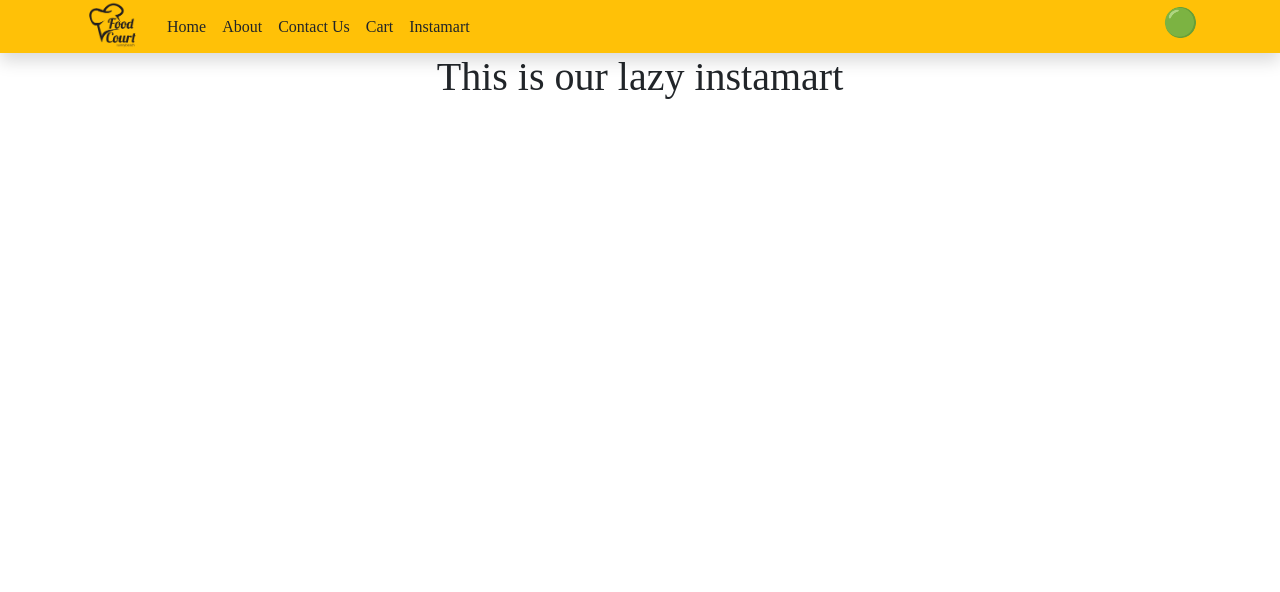
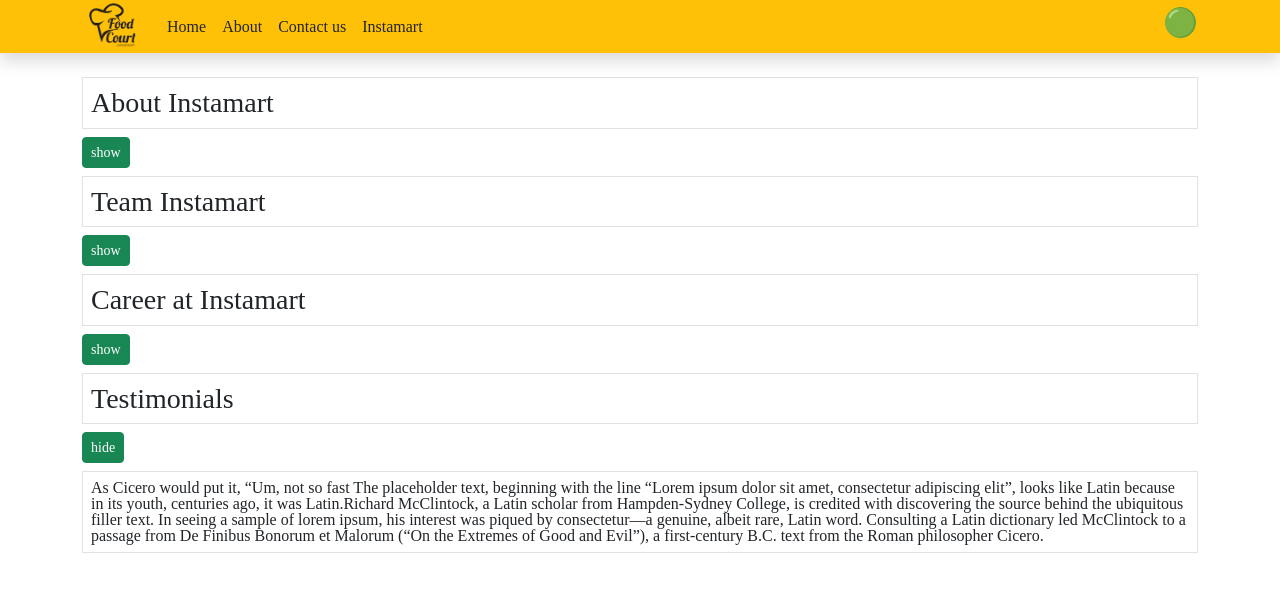
Before and after one commit to NikhilM09/React-Basics, a React (Create React App) app in the folder sample_project/: page /instamart in a window 1280 px wide. Shown: the top 592 px of the page. Built offline with nearby package versions, Linux system fonts and the light colour scheme.

Commit message:
session 17 and 18 (accordion example with lifting the state up)

```diff
--- a/sample_project/src/App.js
+++ b/sample_project/src/App.js
@@ -1,4 +1,5 @@
 import './App.css';
+import {useState} from 'react';
 import Header from './components/Header';
 import TextForm from './components/TextForm';
 import Body from './components/Body';
@@ -10,7 +11,7 @@
 function App() {
   return (
     <div className="site-wrapper">
-      <Header logo={logo} label1="Home" label2="About" label3="Contact Us" label4="Cart" />
+      <Header logo={logo} label1="Home" label2="About" label3="Contact us" label5="Instamart"/>
       <Outlet/>
       {/* <TextForm/> */}
     </div>
--- a/sample_project/src/components/Body.js
+++ b/sample_project/src/components/Body.js
@@ -31,7 +31,7 @@
         { restaurantObj?.collection.length === 0 ? <h1>No restaurant found</h1> :
           restaurantObj?.collection.map((card) => {
             // console.log("cardarray", cardArray.length)
-            return !card ? <h1>No restaurant found</h1> : <Restaurantcard {...card.data} key={card.data.id} />
+            return !card ? <h1>No restaurant found</h1> : <Restaurantcard {...card.data} key={card.data.id}/>
           }
           )
         }
--- a/sample_project/src/components/Header.js
+++ b/sample_project/src/components/Header.js
@@ -2,7 +2,7 @@
 import {Link} from 'react-router-dom';
 import useOnline from '../utilities/useOnline';
 
-const Header = ({logo, label1, label2, label3, label4}) => {
+const Header = ({logo, label1, label2, label3, label5}) => {
     // console.log("render is called");
     const network_status = useOnline();
     const [title, setTitle] = useState("navbar");
@@ -33,13 +33,10 @@
                             </ul>
                         </li> */}
                         <li className="nav-item">
-                            <Link className="nav-link text-dark" to={"/"+label3} tabIndex="-1" aria-disabled="true">{label3}</Link>
+                            <Link className="nav-link text-dark" to={"/contact_us"} tabIndex="-1" aria-disabled="true">{label3}</Link>
                         </li>
                         <li className="nav-item">
-                            <a className="nav-link text-dark" to="/dynamic" tabIndex="-1" aria-disabled="true">{label4}</a>
-                        </li>
-                        <li className="nav-item">
-                            <Link className="nav-link text-dark" to="/instamart" tabIndex="-1" aria-disabled="true">Instamart</Link>
+                            <Link className="nav-link text-dark" to={"/"+label5} tabIndex="-1" aria-disabled="true">{label5}</Link>
                         </li>
                     </ul>
                     {/* <form className="d-flex">
--- a/sample_project/src/components/Instamart.js
+++ b/sample_project/src/components/Instamart.js
@@ -1,10 +1,48 @@
+import {useState} from "react";
 
+ export const Section = ({name, description, isActive, updater}) => {
+    // const [show, setShow] = useState(false);
 
+    const handleClick = () => {
+    //    isActive = !isActive;
+    }
+    return(
+        <div className = "mb-2">
+            <h3 className="h3 border p-2">{name}</h3>
+            <button className="btn btn-sm btn-success" onClick={updater}>{isActive ? "hide" : "show"}</button>
+            {isActive && <p className="border mt-2 p-2">{description}</p>}
+        </div>
+    )
+}
 
-const Instamart = () =>{
-    return(
-        <div className="container-fluid text-center">
-            <h1 className="h1">This is our lazy instamart</h1>
+const Instamart = () => {
+    const [activeIndex, setActiveIndex] = useState("4")
+    return (
+        <div className="container pt-4">
+        <Section
+        name="About Instamart"
+        description = "As Cicero would put it, “Um, not so fast The placeholder text, beginning with the line “Lorem ipsum dolor sit amet, consectetur adipiscing elit”, looks like Latin because in its youth, centuries ago, it was Latin.Richard McClintock, a Latin scholar from Hampden-Sydney College, is credited with discovering the source behind the ubiquitous filler text. In seeing a sample of lorem ipsum, his interest was piqued by consectetur—a genuine, albeit rare, Latin word. Consulting a Latin dictionary led McClintock to a passage from De Finibus Bonorum et Malorum (“On the Extremes of Good and Evil”), a first-century B.C. text from the Roman philosopher Cicero."
+        isActive = {activeIndex==="1"}
+        updater={()=>{activeIndex ==="1" ? setActiveIndex("0") : setActiveIndex("1")}}
+        />
+        <Section
+        name="Team Instamart"
+        description = "As Cicero would put it, “Um, not so fast The placeholder text, beginning with the line “Lorem ipsum dolor sit amet, consectetur adipiscing elit”, looks like Latin because in its youth, centuries ago, it was Latin.Richard McClintock, a Latin scholar from Hampden-Sydney College, is credited with discovering the source behind the ubiquitous filler text. In seeing a sample of lorem ipsum, his interest was piqued by consectetur—a genuine, albeit rare, Latin word. Consulting a Latin dictionary led McClintock to a passage from De Finibus Bonorum et Malorum (“On the Extremes of Good and Evil”), a first-century B.C. text from the Roman philosopher CiceactiveIndexsActive "
+        isActive={activeIndex==="2"}
+        updater={()=>{activeIndex ==="2" ? setActiveIndex("0") : setActiveIndex("2")}}
+         />
+        <Section
+        name="Career at Instamart"
+        description = "As Cicero would put it, “Um, not so fast The placeholder text, beginning with the line “Lorem ipsum dolor sit amet, consectetur adipiscing elit”, looks like Latin because in its youth, centuries ago, it was Latin.Richard McClintock, a Latin scholar from Hampden-Sydney College, is credited with discovering the source behind the ubiquitous filler text. In seeing a sample of lorem ipsum, his interest was piqued by consectetur—a genuine, albeit rare, Latin word. Consulting a Latin dictionary led McClintock to a passage from De Finibus Bonorum et Malorum (“On the Extremes of Good and Evil”), a first-century B.C. text from the Roman philosopher Cicero."
+        isActive = {activeIndex==="3"}
+        updater={()=>{activeIndex ==="3" ? setActiveIndex("0") : setActiveIndex("3")}}
+        />
+        <Section
+        name="Testimonials"
+        description = "As Cicero would put it, “Um, not so fast The placeholder text, beginning with the line “Lorem ipsum dolor sit amet, consectetur adipiscing elit”, looks like Latin because in its youth, centuries ago, it was Latin.Richard McClintock, a Latin scholar from Hampden-Sydney College, is credited with discovering the source behind the ubiquitous filler text. In seeing a sample of lorem ipsum, his interest was piqued by consectetur—a genuine, albeit rare, Latin word. Consulting a Latin dictionary led McClintock to a passage from De Finibus Bonorum et Malorum (“On the Extremes of Good and Evil”), a first-century B.C. text from the Roman philosopher Cicero."
+        isActive = {activeIndex==="4"}
+        updater={()=>{activeIndex ==="4" ? setActiveIndex("0") : setActiveIndex("4")}}
+        />
         </div>
     )
 }
--- a/sample_project/src/index.js
+++ b/sample_project/src/index.js
@@ -1,4 +1,4 @@
-import React, {lazy, Suspense} from 'react';
+import React, {lazy, Suspense, useState} from 'react';
 import ReactDOM from 'react-dom/client';
 import "bootstrap/dist/css/bootstrap.min.css";
 import "bootstrap/dist/js/bootstrap.bundle.min";
@@ -8,15 +8,17 @@
 import { createBrowserRouter, RouterProvider } from 'react-router-dom';
 import Body from './components/Body';
 import About from './components/About';
-import Contact from './components/Contact';
+// import Contact from './components/Contact';
 import Errorelement from './components/Errorelement';
-import Menu from './components/Menu';
+// import Menu from './components/Menu';
 import Profile from './components/Profile';
 import Shimmer from './components/Shimmer';
 // import Instamart from './components/Instamart';
+const Instamart = lazy(()=> import ('./components/Instamart'));
+const Contact = lazy(()=> import ('./components/Contact'));
+const Menu = lazy(()=>import('./components/Menu'));
 
 
-const Instamart = lazy(()=> import ('./components/Instamart'))
 
 const appRouter = createBrowserRouter(
   [
@@ -27,31 +29,30 @@
       children: [
         {
           path: "",
-          element: <Body />,
+          element: <Body/>,
         },
         {
-          path: "about",
+          path: "/About",
           element: <About />,
           children: [
             {
               path: "profile",
-              element: <Profile />,
+              element: <Profile />
             }
           ]
         },
         {
-          path: "/contact us",
-          element: <Contact />,
+          path: "/instamart",
+          element: <Suspense><Instamart /></Suspense>
         },
         {
-          path: "/instamart",
-          element: <Suspense fallback={<Shimmer/>}><Instamart /></Suspense>,
+          path: "/contact_us",
+          element: <Suspense><Contact /></Suspense>
         },
         {
           path: "/menu/:id",
-          element: <Menu />,
+          element: <Suspense><Menu /></Suspense>
         }
-
       ]
     }
   ])
```
Also changed, not shown: sample_project/src/components/Dynamic.js (deleted, +0 -16 lines).
